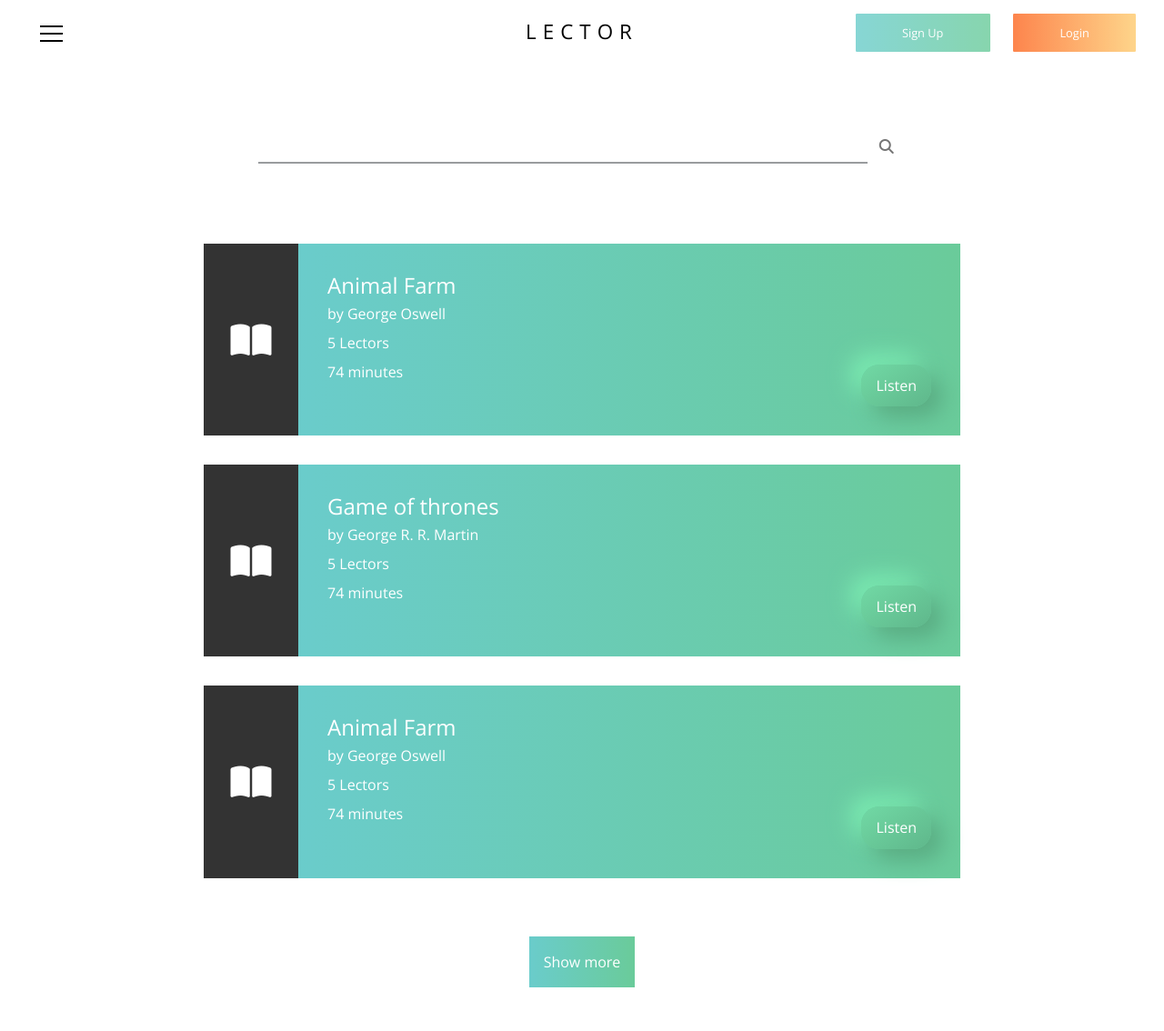
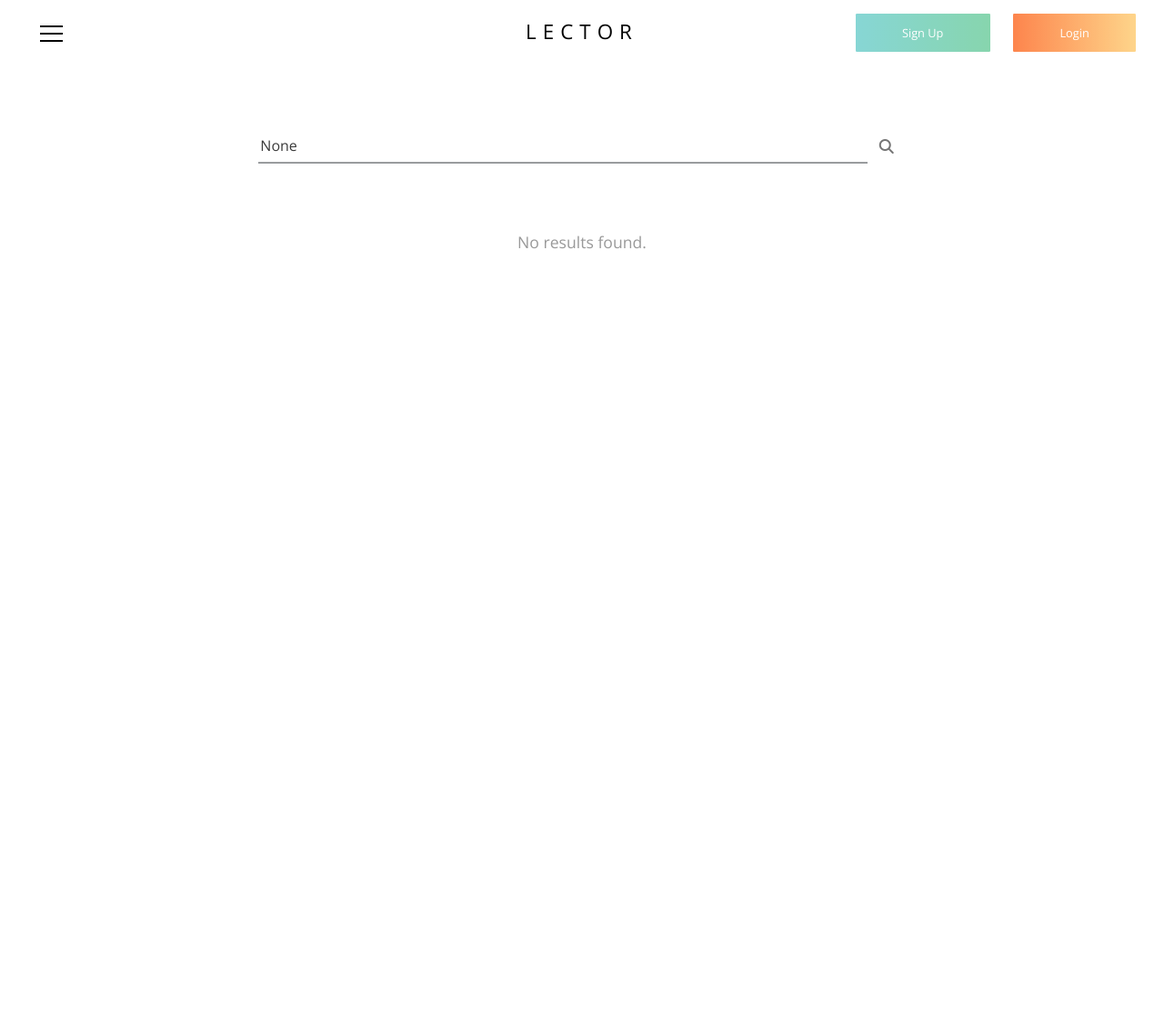
Before and after one commit to fabie37/Lector, a Django app: page /lector/search/ in a window 1280 px wide. Shown: the whole page at 91% size. After the commit the page ends 274 px from the top, so only its background shows below. Run offline with Django 3.2, Linux system fonts and the light colour scheme; some libraries are stand-ins or nearby versions.

Commit message:
feat: basic search functionality

```diff
--- a/lector_app/templates/lector-app/base.html
+++ b/lector_app/templates/lector-app/base.html
@@ -1,7 +1,7 @@
 {% load static %}
 
 <!DOCTYPE html>
-<html>
+<html lang="en">
 <head>
 
 	 <!-- Required meta tags -->
--- a/lector_app/templates/lector-app/search.html
+++ b/lector_app/templates/lector-app/search.html
@@ -1,7 +1,7 @@
 {% extends 'lector-app/base.html' %}
 
 {% block title %}
-    Lector
+    Lector – Search
 {% endblock %}
 
 {% block content %}
@@ -11,25 +11,29 @@
         <!-- Search Header -->
         <div class="row align-items-center justify-content-center search-header">
             <div class="col-lg-8 col-sm-12 col-md-10">
-            <form class="sidebar-search-form form-inline">
-                <input class="search-searchbar sidebar-search-item " type="search" placeholder="" aria-label="Search">
-                <button class="search-searchbar-btn sidebar-search-item btn my-2 my-sm-0" type="submit"><i class="fas fa-search"></i></button>
+                <form class="sidebar-search-form form-inline" action="{% url 'lector-app:search' %}"
+                      method="get">
+                    <input class="search-searchbar sidebar-search-item " type="search"
+                           placeholder="" aria-label="Search" name="query" value="{{ query }}">
+                    <button class="search-searchbar-btn sidebar-search-item btn my-2 my-sm-0"
+                            type="submit"><i class="fas fa-search"></i></button>
                 </form>
             </div>
         </div>
 
         <!-- Search Items -->
+        {% for hit in hits %}
             <div class="row justify-content-center search-searchitem">
                 <div class=" col-lg-1 d-none d-flex  align-items-center justify-content-center  search-searchitem-box-icon">
                     <i class="fas fa-book-open"></i>
                 </div>
                 <div class="col-lg-7 col-sm-10 col-12 search-searchitem-box-content blue-bg">
-            <h4>Animal Farm</h4>
-            <p>by George Oswell</p>
-            <p>5 Lectors</p>
+                    <h4>{{ hit.book.title }}</h4>
+                    <p>by {{ hit.book.author }}</p>
+                    <p>narrated by <b>{{ hit.reader }}</b></p>
                     <div class="row justify-content-between">
                         <div class="col-6">
-                    <p>74 minutes</p>
+                            <p>{{ hit.duration }}</p>
                         </div>
                         <div class="col-4">
                             <button class=" float-right blue-btn">Listen</button>
@@ -37,49 +41,20 @@
                     </div>
                 </div>
             </div>
-    <div class="row justify-content-center search-searchitem">
-        <div class=" col-lg-1 d-none d-flex  align-items-center justify-content-center  search-searchitem-box-icon">
-            <i class="fas fa-book-open"></i>
-        </div>
-        <div class="col-lg-7 col-sm-10 col-12 search-searchitem-box-content blue-bg">
-            <h4>Game of thrones</h4>
-            <p>by George R. R. Martin</p>
-            <p>5 Lectors</p>
-            <div class="row justify-content-between">
-                <div class="col-6">
-                    <p>74 minutes</p>
-                </div>
-                <div class="col-4">
-                    <button class=" float-right blue-btn">Listen</button>
-                </div>
-            </div>
-        </div>
-    </div>
-    <div class="row justify-content-center search-searchitem">
-        <div class=" col-lg-1 d-none d-flex  align-items-center justify-content-center  search-searchitem-box-icon">
-            <i class="fas fa-book-open"></i>
-        </div>
-        <div class="col-lg-7 col-sm-10 col-12 search-searchitem-box-content blue-bg">
-            <h4>Animal Farm</h4>
-            <p>by George Oswell</p>
-            <p>5 Lectors</p>
-            <div class="row justify-content-between">
-                <div class="col-6">
-                    <p>74 minutes</p>
-                </div>
-                <div class="col-4">
-                    <button class=" float-right blue-btn">Listen</button>
-                </div>
-            </div>
-        </div>
-    </div>
+        {% endfor %}
 
         <!-- Show more -->
+        {% if hits %}
             <div class="row py-5 align-items-center justify-content-center">
                 <div class="col d-flex justify-content-center">
                     <button class="blue-bg search-showmore-btn">Show more</button>
                 </div>
             </div>
+        {% else %}
+            <div class="row justify-content-center">
+                <p>No results found.</p>
+            </div>
+        {% endif %}
     </div>
 
-{% endblock%}
+{% endblock %}
--- a/lector_app/views.py
+++ b/lector_app/views.py
@@ -1,13 +1,10 @@
 from django.contrib.auth import authenticate, login as auth_login, logout
 from django.contrib.auth.decorators import login_required
-from django.http import HttpResponse
+from django.contrib.auth.models import User
+from django.core.validators import validate_email
+from django.http import JsonResponse
 from django.shortcuts import redirect, render
 from django.urls import reverse
-from django.contrib.auth.models import User
-from django.http import JsonResponse
-from django.core.validators import validate_email
-
-from lector_app.forms import UserForm, UserProfileForm
 
 
 # Create your views here.
@@ -51,7 +48,20 @@
 
 
 def search(request):
-    return render(request, 'lector-app/search.html')
+    from .models import Recording
+
+    se = Recording.search_engine
+    qp = se.query_parser
+    query = request.GET.get('query')
+
+    context = {'query': query}
+    if query:
+        query = qp.parse(query)
+        searcher = se.index.searcher()
+        results = searcher.search_page(query, 1, 10)
+        context['hits'] = [Recording.objects.get(pk=hit[se.pk_name]) for hit in results]
+
+    return render(request, 'lector-app/search.html', context)
 
 
 def audio_player(request):
```
Lines whose indentation alone changed are shown as unchanged.
